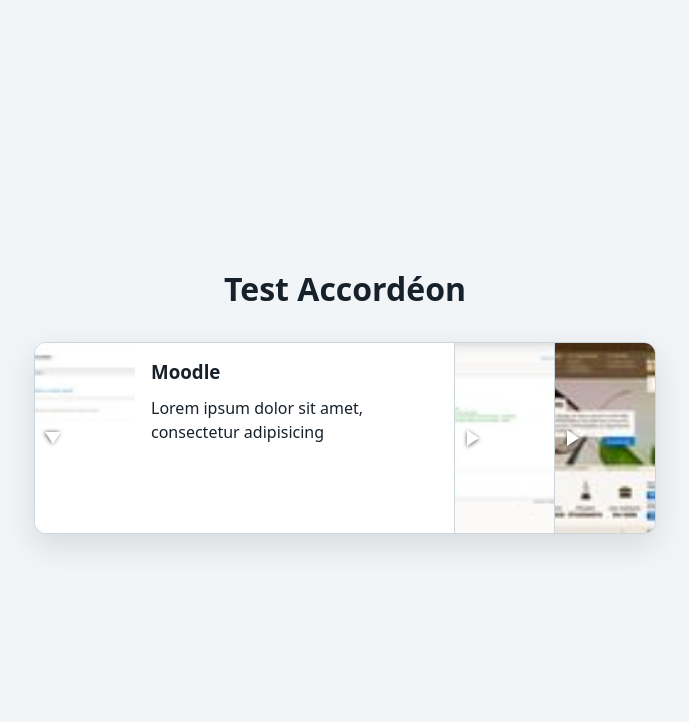
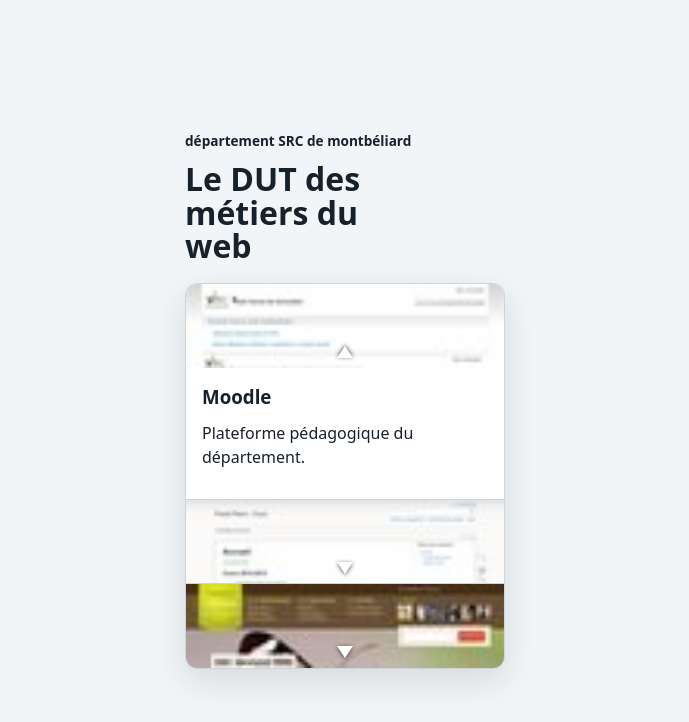
Before and after one commit to MMI-NFC-2026/sae105-r112-tp4-yalcincollins-erol, a plain HTML site: page index.html in a window 1280 px wide. Shown: the whole page, without its empty margins (295-984 px from the left). Drawn offline with Linux system fonts and the light colour scheme.

Commit message:
push vertical

```diff
--- a/index.html
+++ b/index.html
@@ -10,13 +10,16 @@
 </head>
 
 <body>
-  <h1>Test Accordéon</h1>
+  <header>
+    <p>département SRC de montbéliard</p>
+    <h1>Le DUT des métiers du web</h1>
+  </header>
   <div class="accordeon">
     <details open>
       <summary><img src="/assets/img/moodle.univ-fcomte.fr.jpeg" alt=""></summary>
       <div>
         <h3>Moodle</h3>
-        <p>Lorem ipsum dolor sit amet, consectetur adipisicing</p>
+        <p>Plateforme pédagogique du département.</p>
       </div>
     </details>
     <details>
--- a/src/css/components/accordeon.css
+++ b/src/css/components/accordeon.css
@@ -9,25 +9,38 @@
 body {
   min-height: 100vh;
   margin: 0;
-  padding: 2rem;
+  padding: 1.25rem;
   display: grid;
   align-content: center;
   justify-items: center;
-  gap: 2rem;
+  gap: 1.25rem;
   font-family: system-ui, sans-serif;
   color: #17212b;
   background: #f2f5f7;
 }
 
-h1 {
+header {
+  width: min(100%, 20rem);
+}
+
+header h1 {
   margin: 0;
+  max-width: 12rem;
+  font-size: clamp(1.65rem, 7vw, 2rem);
+  line-height: 1.05;
+}
+
+header p {
+  margin: 0 0 0.75rem;
+  font-size: 0.85rem;
+  font-weight: 700;
 }
 
 .accordeon {
   display: flex;
-  align-items: stretch;
-  max-width: 100%;
-  overflow-x: auto;
+  flex-direction: column;
+  width: min(100%, 20rem);
+  overflow: hidden;
   border: 1px solid #cbd5dc;
   border-radius: 0.75rem;
   background: #fff;
@@ -36,26 +49,28 @@ h1 {
 
 .accordeon > details {
   display: flex;
+  flex-direction: column;
   flex: 0 0 auto;
-  width: 100px;
-  height: 190px;
+  width: 100%;
+  height: 5.25rem;
   overflow: hidden;
-  border-right: 1px solid #cbd5dc;
-  transition: width 0.8s ease-in-out;
+  border-bottom: 1px solid #cbd5dc;
+  transition: height 0.8s ease-in-out;
 }
 
 .accordeon > details:last-child {
-  border-right: 0;
+  border-bottom: 0;
 }
 
 .accordeon > details[open] {
-  width: calc(100px + 20rem);
+  height: 13.5rem;
 }
 
 .accordeon > details > summary {
   position: relative;
   display: block;
-  flex: 0 0 100px;
+  flex: 0 0 5.25rem;
+  width: 100%;
   overflow: hidden;
   list-style: none;
   cursor: pointer;
@@ -68,22 +83,22 @@ h1 {
 
 .accordeon > details > summary::before {
   position: absolute;
-  top: 50%;
-  left: 0.75rem;
+  bottom: 0.65rem;
+  left: 50%;
   z-index: 1;
   width: 0;
   height: 0;
-  border-top: 0.5rem solid transparent;
-  border-bottom: 0.5rem solid transparent;
-  border-left: 0.75rem solid #fff;
+  border-right: 0.5rem solid transparent;
+  border-left: 0.5rem solid transparent;
+  border-top: 0.75rem solid #fff;
   content: "";
   filter: drop-shadow(0 1px 2px rgb(0 0 0 / 65%));
-  transform: translateY(-50%);
+  transform: translateX(-50%);
   transition: transform 0.8s ease-in-out;
 }
 
 .accordeon > details[open] > summary::before {
-  transform: translateY(-50%) rotate(90deg);
+  transform: translateX(-50%) rotate(180deg);
 }
 
 .accordeon > details > summary img {
@@ -91,10 +106,12 @@ h1 {
   width: 100%;
   height: 100%;
   object-fit: cover;
+  object-position: top;
 }
 
 .accordeon > details > div {
-  flex: 0 0 20rem;
+  flex: 1 1 auto;
+  min-height: 0;
   overflow-y: auto;
   padding: 1rem;
 }
```
